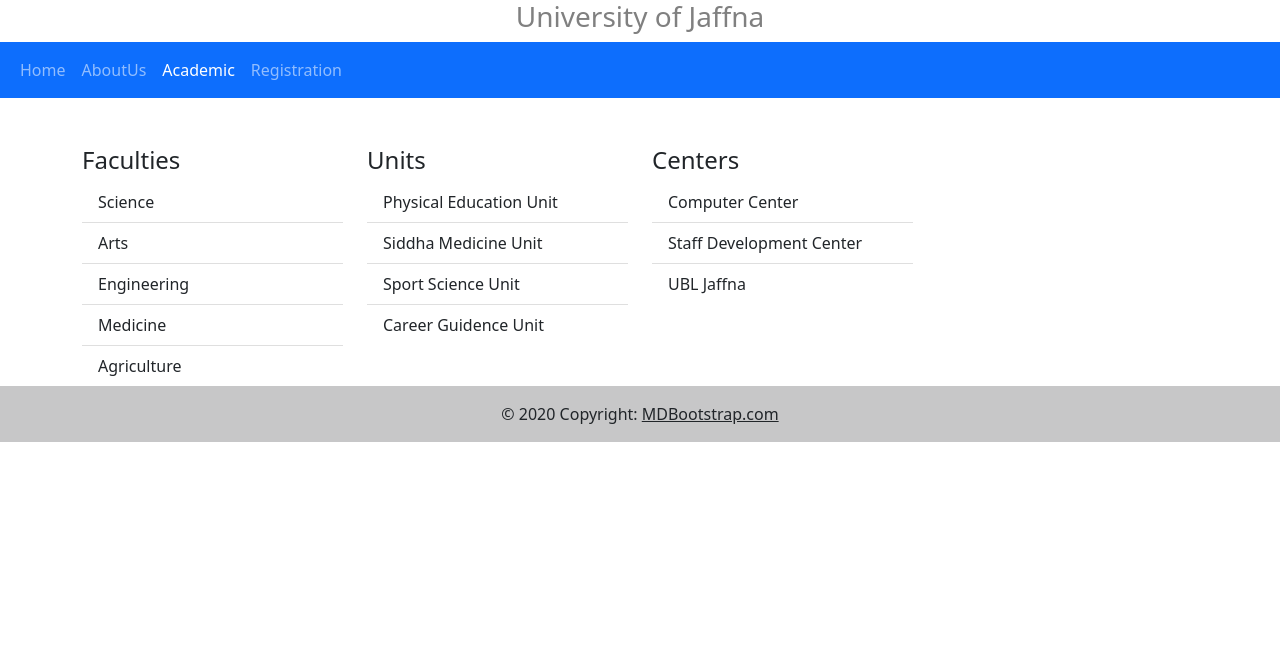
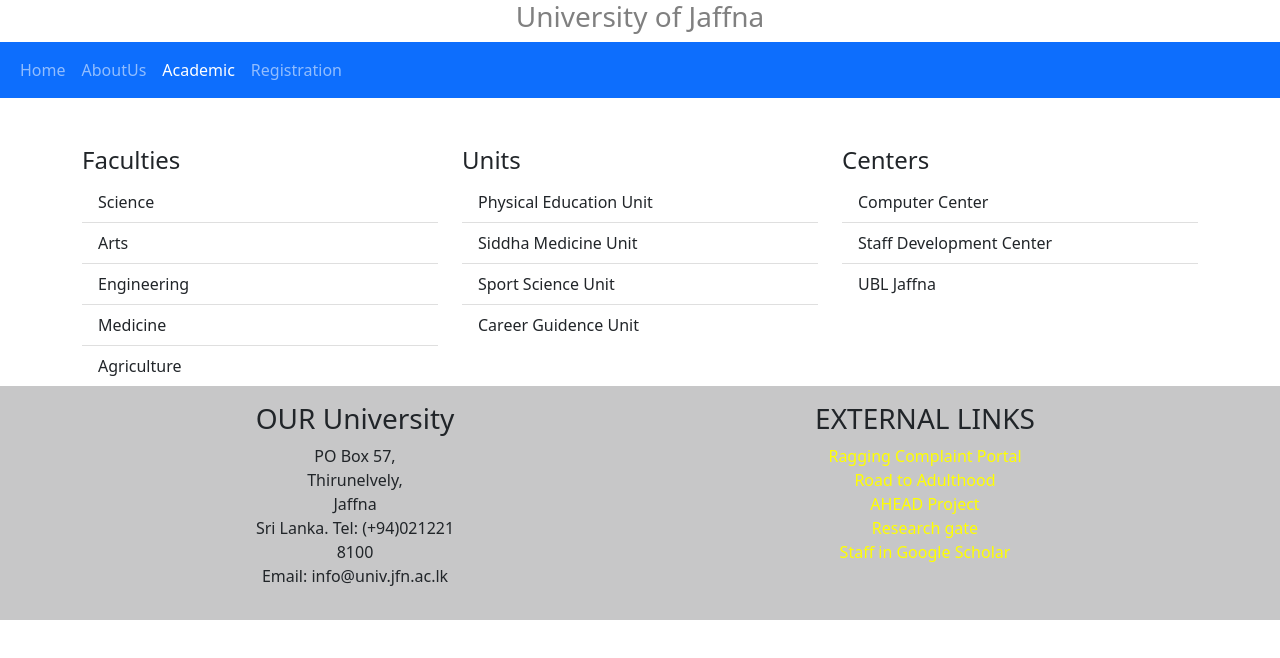
Before and after one commit to minshaf998/kishok, a plain HTML site: page Academic.html in a window 1280 px wide. Drawn offline with nearby package versions, Linux system fonts and the light colour scheme.

Commit message:
acadamic and footer added

```diff
--- a/Academic.html
+++ b/Academic.html
@@ -34,9 +34,9 @@
     </div>
   </nav>
 
-<div class="container pt-5 pl-5">
+<div class="container pt-5">
   <div class="row">
-    <div class="col-3">
+    <div class="col-4">
       <h4 >Faculties</h4>
       <ul class="list-group list-group-flush">
         <li class="list-group-item">Science</li>
@@ -46,7 +46,7 @@
         <li class="list-group-item">Agriculture</li>
       </ul>
     </div>
-    <div class="col-3">
+    <div class="col-4">
       <h4>Units</h4>
       <ul class="list-group list-group-flush">
         <li class="list-group-item">Physical Education Unit</li>
@@ -56,7 +56,7 @@
 
       </ul>
     </div>
-    <div class="col-3">
+    <div class="col-4">
       <h4>Centers</h4>
       <ul class="list-group list-group-flush">
         <li class="list-group-item">Computer Center</li>
@@ -69,8 +69,18 @@
 
   <footer class="bg-light text-center text-lg-start">
     <div class="text-center p-3" style="background-color: rgba(0, 0, 0, 0.2);">
-      © 2020 Copyright:
-      <a class="text-dark" href="https://mdbootstrap.com/">MDBootstrap.com</a>
+     <div class="container">
+       <div class="row">
+         <div class="col-6">
+           <h3>OUR University</h3>
+           <p>PO Box 57,<br> Thirunelvely, <br>Jaffna <br>Sri Lanka. Tel: (+94)021221 <br>8100 <br>Email: info@univ.jfn.ac.lk</p>
+         </div>
+         <div class="col-6">
+           <h3>EXTERNAL LINKS</h3>
+           <p style="color: yellow;">Ragging Complaint Portal <br> Road to Adulthood <br> AHEAD Project <br> Research gate <br> Staff in Google Scholar </p>
+         </div>
+       </div>
+     </div>
     </div>
   </footer>
 
```
Also changed, not shown: Registration.html (+6 -0 lines), index.html (+12 -2 lines).
